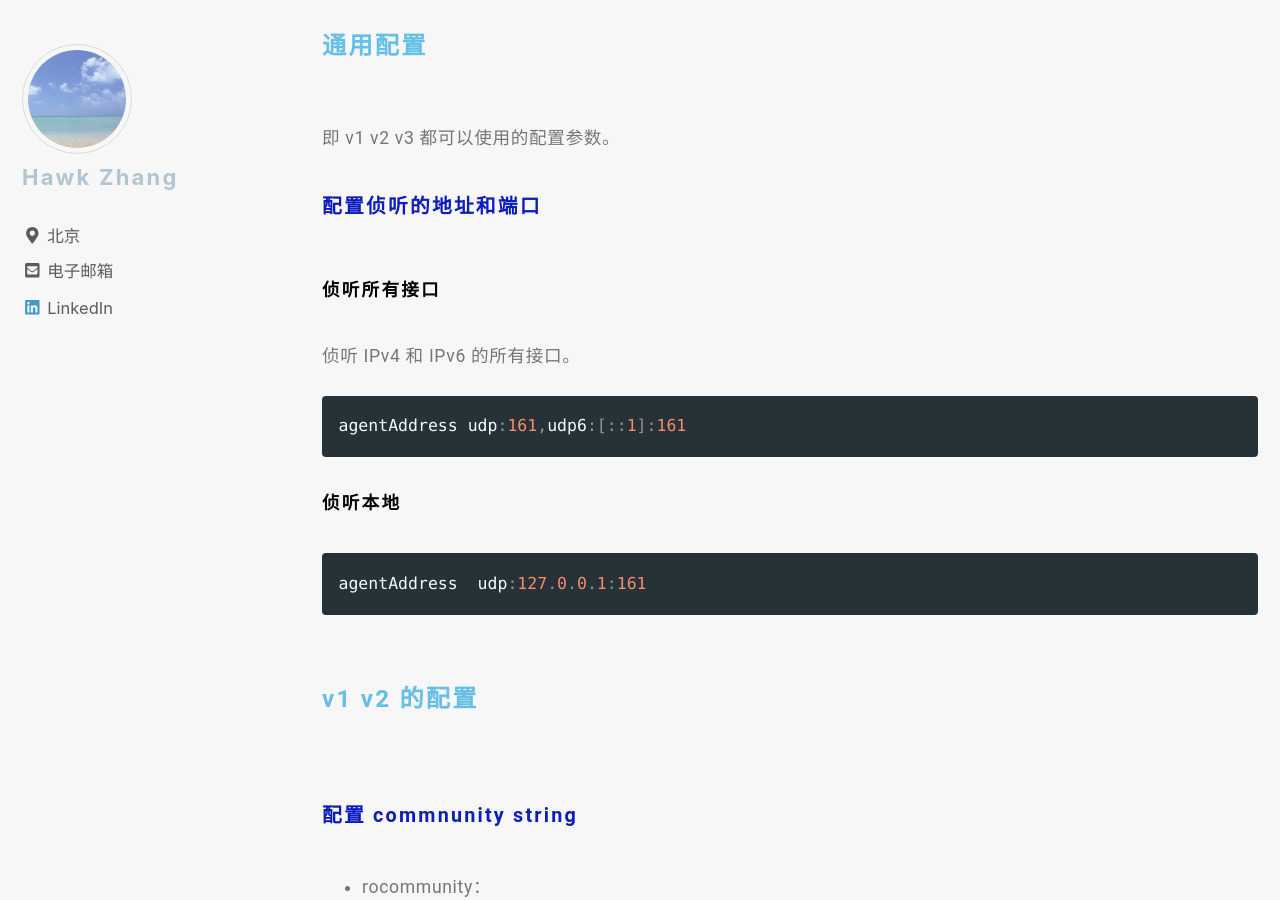
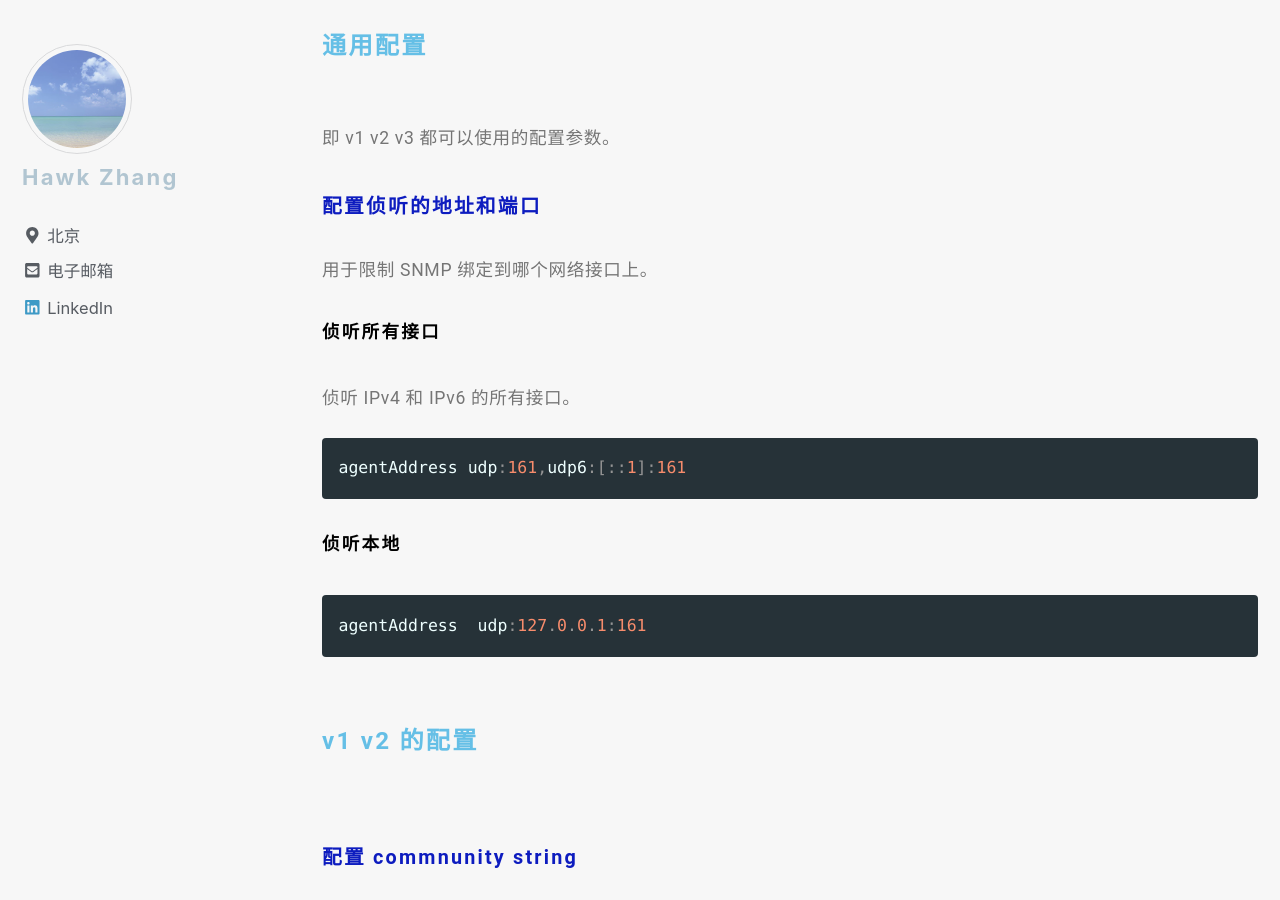
Before and after one commit to narru888/linotes_note, a Jekyll site: the page built from _posts/monitor/zabbix/2018-01-02-monitor.snmp.md, in a window 1280 px wide and 900 px high, scrolled down 8519 px. Built offline with Jekyll 4.4.1, drawn with Linux system fonts in a browser that asks for light colours; nearby versions of some CDN libraries; a script that is not in the unit is left out.

Commit message:
update on 2018-10-20 22:09:01 CST

```diff
--- a/_posts/monitor/zabbix/2018-01-02-monitor.snmp.md
+++ b/_posts/monitor/zabbix/2018-01-02-monitor.snmp.md
@@ -255,7 +255,10 @@ SNMP v1 指定了 5 个核心 PDU，SNMP v2 增加了 GetBulkRequest 和 InformR
 
 即 v1 v2 v3 都可以使用的配置参数。
 
+
 ##### 配置侦听的地址和端口
+
+用于限制 SNMP 绑定到哪个网络接口上。
 
 ###### 侦听所有接口
 
```
